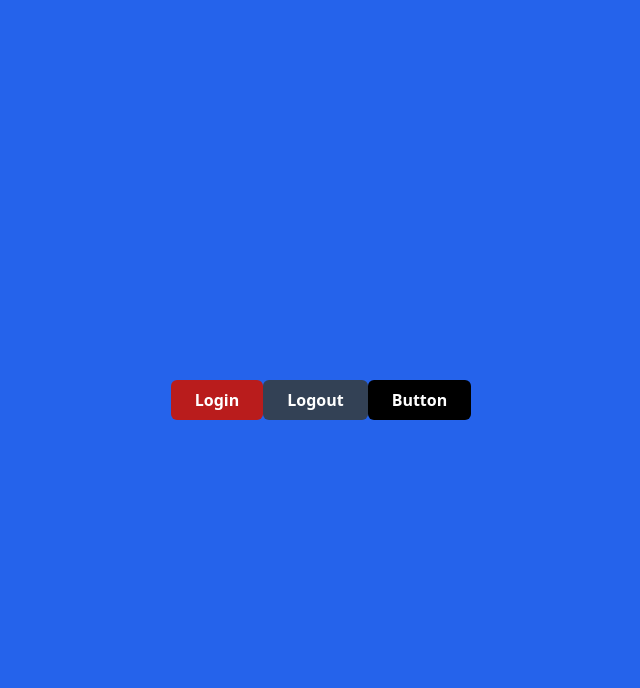
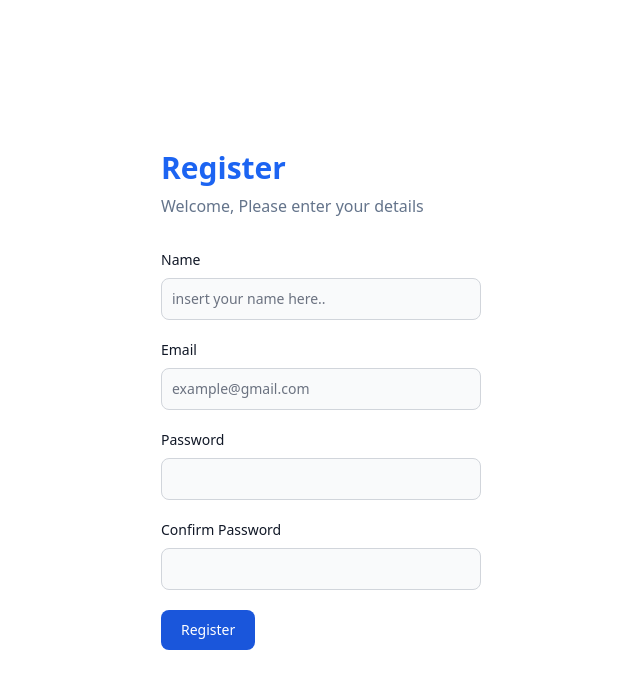
Before and after one commit to putrafir/my-react-app, a React (Vite) app: page / in a window 1280 px wide. Shown: the top 688 px of the page, without its empty margins (319-959 px from the left). Built offline with nearby package versions, Linux system fonts and the light colour scheme.

Commit message:
implementasi atomic design untuk login register

```diff
--- a/package.json
+++ b/package.json
@@ -10,6 +10,7 @@
     "preview": "vite preview"
   },
   "dependencies": {
+    "flowbite-react": "^0.10.2",
     "react": "^18.3.1",
     "react-dom": "^18.3.1"
   },
--- a/src/App.jsx
+++ b/src/App.jsx
@@ -1,12 +1,13 @@
 import React from "react";
-import Button from "./components/Elements/Button";
+import FormLogin from "./components/Fragments/FormLogin";
+import LoginPage from "./Pages/login";
+import RegisterPage from "./Pages/register";
 
 function App() {
   return (
-    <div className="flex justify-center bg-blue-600 min-h-screen items-center">
-      <Button variant="bg-red-700">Login</Button>
-      <Button variant="bg-slate-700">Logout</Button>
-      <Button></Button>
+    <div className="flex justify-center min-h-screen items-center">
+      {/* <LoginPage /> */}
+      <RegisterPage />
     </div>
   );
 }
--- /dev/null
+++ b/src/Pages/login.jsx
@@ -0,0 +1,12 @@
+import FormLogin from "../components/Fragments/FormLogin";
+import AuthLayout from "../components/Layouts/AuthLayouts";
+
+const LoginPage = () => {
+  return (
+    <AuthLayout title="Login">
+      <FormLogin />
+    </AuthLayout>
+  );
+};
+
+export default LoginPage;
--- /dev/null
+++ b/src/Pages/register.jsx
@@ -0,0 +1,12 @@
+import FormRegister from "../components/Fragments/FormRegister";
+import AuthLayout from "../components/Layouts/AuthLayouts";
+
+const RegisterPage = () => {
+  return (
+    <AuthLayout title="Register">
+      <FormRegister />
+    </AuthLayout>
+  );
+};
+
+export default RegisterPage;
--- a/src/components/Elements/Input/Input.jsx
+++ b/src/components/Elements/Input/Input.jsx
@@ -0,0 +1,15 @@
+const Input = (props) => {
+  const { type, placeholder, name } = props;
+  return (
+    <input
+      type={type}
+      id="email"
+      className="bg-gray-50 border border-gray-300 text-gray-900 text-sm rounded-lg focus:ring-blue-500 focus:border-blue-500 block w-full p-2.5 dark:bg-gray-700 dark:border-gray-600 dark:placeholder-gray-400 dark:text-white dark:focus:ring-blue-500 dark:focus:border-blue-500"
+      placeholder={placeholder}
+      name={name}
+      required
+    />
+  );
+};
+
+export default Input;
--- a/src/components/Elements/Input/Label.jsx
+++ b/src/components/Elements/Input/Label.jsx
@@ -0,0 +1,12 @@
+const Label = (props) => {
+  const { htmlFor, children } = props;
+  return (
+    <label
+      htmlFor={htmlFor}
+      className="block mb-2 text-sm font-medium text-gray-900 dark:text-white"
+    >
+      {children}
+    </label>
+  );
+};
+export default Label;
--- a/src/components/Elements/Input/index.jsx
+++ b/src/components/Elements/Input/index.jsx
@@ -0,0 +1,14 @@
+import Input from "./Input";
+import Label from "./Label";
+
+const InputForm = (props) => {
+  const { label, name, type, placeholder } = props;
+  return (
+    <div className="mb-5">
+      <Label htmlFor={name}>{label} </Label>
+      <Input name={name} type={type} placeholder={placeholder} />
+    </div>
+  );
+};
+
+export default InputForm;
--- /dev/null
+++ b/src/components/Fragments/FormLogin.jsx
@@ -0,0 +1,23 @@
+import InputForm from "../Elements/Input";
+
+const FormLogin = (props) => {
+  return (
+    <form className="max-w-sm mx-auto">
+      <InputForm
+        label="Email"
+        type="email"
+        placeholder="example@gmail.com"
+        name="email"
+      />
+      <InputForm label="Password" type="password" name="password" />
+
+      <button
+        type="submit"
+        className="text-white bg-blue-700 hover:bg-blue-800 focus:ring-4 focus:outline-none focus:ring-blue-300 font-medium rounded-lg text-sm w-full sm:w-auto px-5 py-2.5 text-center dark:bg-blue-600 dark:hover:bg-blue-700 dark:focus:ring-blue-800"
+      >
+        Login
+      </button>
+    </form>
+  );
+};
+export default FormLogin;
--- /dev/null
+++ b/src/components/Fragments/FormRegister.jsx
@@ -0,0 +1,35 @@
+import InputForm from "../Elements/Input";
+
+const FormRegister = (props) => {
+  return (
+    <form className="max-w-sm mx-auto">
+      <InputForm
+        label="Name"
+        type="text"
+        placeholder="insert your name here.."
+        name="name"
+      />
+
+      <InputForm
+        label="Email"
+        type="email"
+        placeholder="example@gmail.com"
+        name="email"
+      />
+      <InputForm label="Password" type="password" name="password" />
+      <InputForm
+        label="Confirm Password"
+        type="password"
+        name="confirmPassword"
+      />
+
+      <button
+        type="submit"
+        className="text-white bg-blue-700 hover:bg-blue-800 focus:ring-4 focus:outline-none focus:ring-blue-300 font-medium rounded-lg text-sm w-full sm:w-auto px-5 py-2.5 text-center dark:bg-blue-600 dark:hover:bg-blue-700 dark:focus:ring-blue-800"
+      >
+        Register
+      </button>
+    </form>
+  );
+};
+export default FormRegister;
--- /dev/null
+++ b/src/components/Layouts/AuthLayouts.jsx
@@ -0,0 +1,14 @@
+const AuthLayout = (props) => {
+  const { children, title } = props;
+  return (
+    <div className="w-full max-w-xs">
+      <h1 className=" text-3xl font-bold mb-2 text-blue-600">{title}</h1>
+      <p className=" font-medium text-slate-500 mb-8">
+        Welcome, Please enter your details
+      </p>
+      {children}
+    </div>
+  );
+};
+
+export default AuthLayout;
--- a/tailwind.config.js
+++ b/tailwind.config.js
@@ -1,8 +1,9 @@
 /** @type {import('tailwindcss').Config} */
+const flowbite = require("flowbite-react/tailwind");
 export default {
-  content: ["./index.html", "./src/**/*.{js,ts,jsx,tsx}"],
+  content: ["./index.html", "./src/**/*.{js,ts,jsx,tsx}", flowbite.content()],
   theme: {
     extend: {},
   },
-  plugins: [],
+  plugins: [flowbite.plugin()],
 };
```
Also changed, not shown: 1 other file (tests, documents, lock files or other folders).
